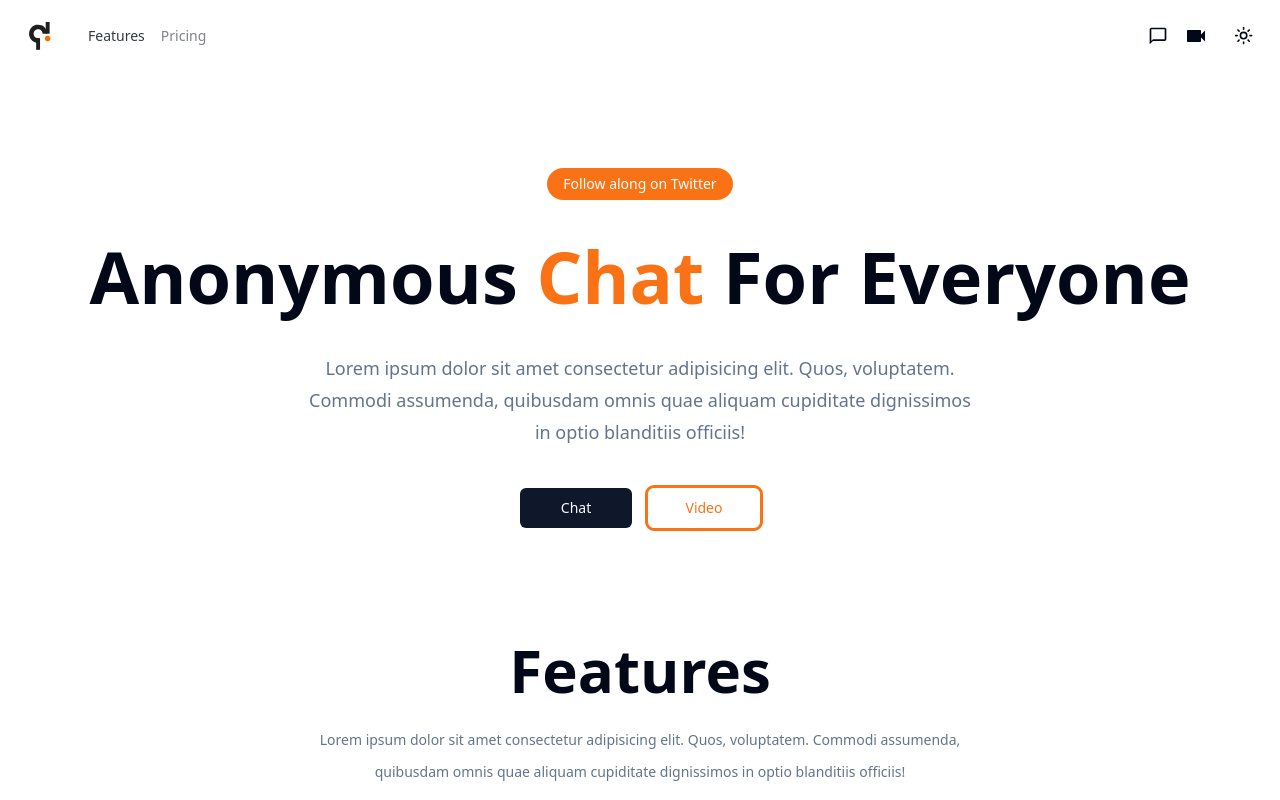
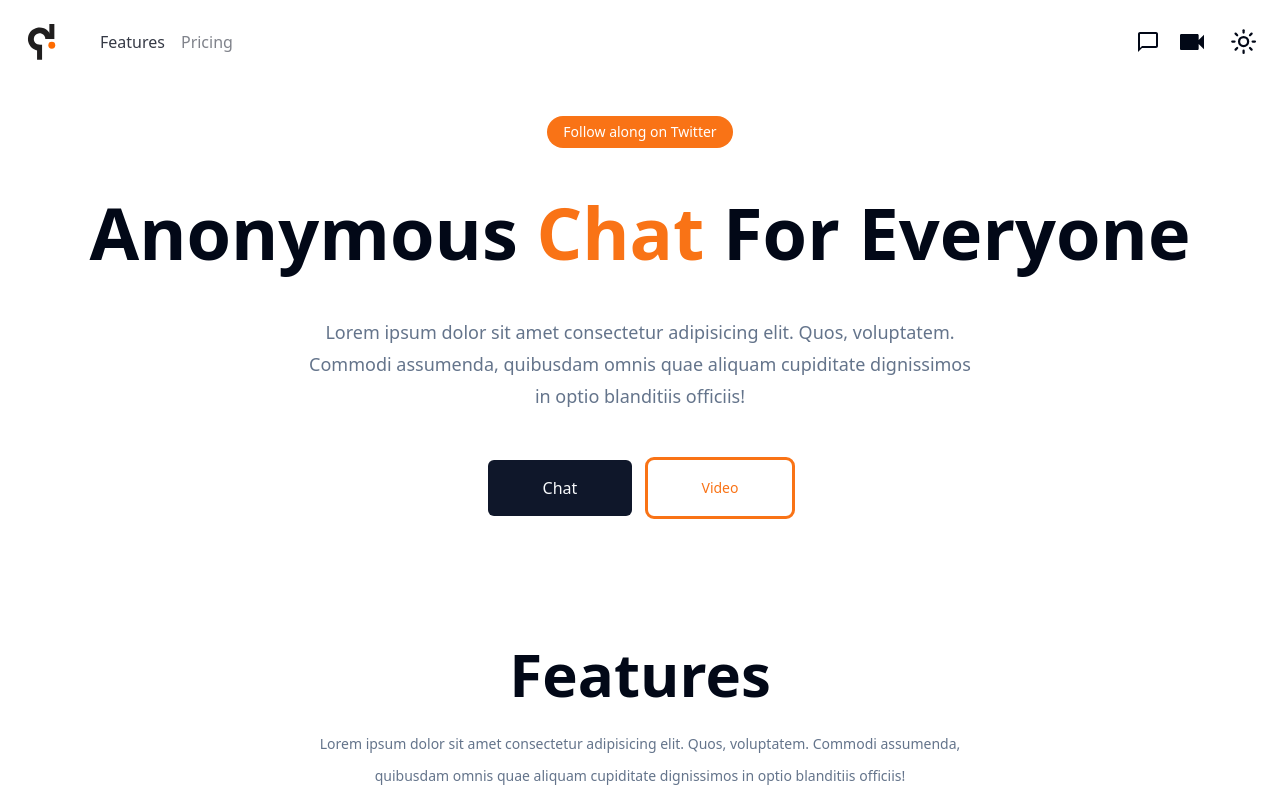
Before and after one commit to 3akare/nobr, a Next.js app: page / in a window 1280 px wide. Shown: the top 800 px of the page. Built offline with nearby package versions, Linux system fonts and the light colour scheme.

Commit message:
Increased font size of side menu text

```diff
--- a/app/components/HeroSection.tsx
+++ b/app/components/HeroSection.tsx
@@ -4,7 +4,7 @@ import { Button } from "./ui/button";
 
 function HeroSection() {
   return (
-    <section className="container mx-auto mt-16 mb-16 p-8 h-fit w-full text-center flex items-center flex-col space-y-10">
+    <section className="container mx-auto p-8 h-fit w-full text-center flex items-center flex-col space-y-12">
       <Link
         className="rounded-2xl bg-orange-500 text-background px-4 py-1.5 text-xs sm:text-sm"
         target="_blank"
@@ -12,10 +12,10 @@ function HeroSection() {
       >
         Follow along on Twitter
       </Link>
-      <h1 className="mt-2 font-heading font-bold text-3xl sm:text-5xl md:text-6xl lg:text-7xl">
+      <h1 className="font-bold text-5xl md:text-6xl lg:text-7xl">
         Anonymous <span className="text-orange-500">Chat</span> For Everyone
       </h1>
-      <p className="max-w-[42rem] leading-normal text-muted-foreground sm:text-lg text-sm sm:leading-8">
+      <p className="max-w-[42rem] leading-normal text-muted-foreground sm:text-lg text-base sm:leading-8">
         Lorem ipsum dolor sit amet consectetur adipisicing elit. Quos,
         voluptatem. Commodi assumenda, quibusdam omnis quae aliquam cupiditate
         dignissimos in optio blanditiis officiis!
@@ -24,10 +24,10 @@ function HeroSection() {
         className="flex
        gap-4 items-center"
       >
-        <Button className="w-24 h-8 sm:w-28 sm:h-10">Chat</Button>
+        <Button className="w-32 h-12 sm:w-36 sm:h-14 text-base">Chat</Button>
         <Button
           variant="ghost"
-          className="w-24 h-8 sm:w-28 sm:h-10 text-orange-500 hover:text-background outline hover:outline-orange-500 hover:bg-orange-500 transition-colors"
+          className="w-32 h-12 sm:w-36 sm:h-14 text-orange-500 hover:text-background outline hover:outline-orange-500 hover:bg-orange-500 transition-colors"
         >
           Video
         </Button>
--- a/app/components/ModeToggle.tsx
+++ b/app/components/ModeToggle.tsx
@@ -33,8 +33,8 @@ export function ModeToggle({
     <DropdownMenu>
       <DropdownMenuTrigger asChild className={cn(classname)}>
         <Button variant={variant} size="icon">
-          <Sun className="h-[1.2rem] w-[1.2rem] rotate-0 scale-100 transition-all dark:-rotate-90 dark:scale-0" />
-          <Moon className="absolute h-[1.2rem] w-[1.2rem] rotate-90 scale-0 transition-all dark:rotate-0 dark:scale-100" />
+          <Sun className="h-[1.7rem] w-[1.7rem] rotate-0 scale-100 transition-all dark:-rotate-90 dark:scale-0" />
+          <Moon className="absolute h-[1.7rem] w-[1.7rem] rotate-90 scale-0 transition-all dark:rotate-0 dark:scale-100" />
           <span className="sr-only">Toggle theme</span>
         </Button>
       </DropdownMenuTrigger>
--- a/app/components/NavBar.tsx
+++ b/app/components/NavBar.tsx
@@ -10,22 +10,24 @@ import ToolTipLinks from "./ToolTipLinks";
 function NavBar() {
   return (
     <header className="sticky p-2 top-0 z-50 w-full bg-background/95 backdrop-blur supports-[backdrop-filter]:bg-background/60">
-      <nav className="p-2 container mx-auto flex justify-between items-center font-medium text-sm">
+      <nav className="p-2 container mx-auto flex justify-between items-center font-medium">
         <div className="flex items-center space-x-8">
           <div className="flex gap-2 items-center justify-center">
             <MenuBar />
-            <Link href="/" prefetch={true}>
+            <Link href="/" prefetch={true} className="m-2">
               <Image
                 src={lightLogo}
                 alt="nobr logo"
-                className="ml-2 dark:hidden"
+                className="dark:hidden"
                 quality={100}
                 loading="eager"
               />
               <Image
                 src={darkLogo}
                 alt="nobr logo"
-                className="ml-2 hidden dark:block"
+                quality={100}
+                loading="eager"
+                className="hidden dark:block"
               />
             </Link>
           </div>
@@ -48,7 +50,7 @@ function NavBar() {
           <div className="gap-4 items-center justify-center hidden sm:flex">
             <ToolTipLinks />
           </div>
-          <ModeToggle variant={"ghost"} classname="focus-visible:hidden" />
+          <ModeToggle variant={"ghost"} classname="focus-visible:hidden w-10 h-10" />
         </div>
       </nav>
     </header>
--- a/app/components/ToolTipLinks.tsx
+++ b/app/components/ToolTipLinks.tsx
@@ -14,7 +14,7 @@ function ToolTipLinks() {
         <Tooltip>
           <TooltipTrigger>
             <Link href="/">
-              <ChatIcon className="w-5 h-5" />
+              <ChatIcon className="w-6 h-6" />
             </Link>
           </TooltipTrigger>
           <TooltipContent>
@@ -26,7 +26,7 @@ function ToolTipLinks() {
         <Tooltip>
           <TooltipTrigger>
             <Link href="/">
-              <VideoIcon className="w-6 h-6" />
+              <VideoIcon className="w-8 h-8" />
             </Link>
           </TooltipTrigger>
           <TooltipContent>
--- a/app/components/ui/sheet.tsx
+++ b/app/components/ui/sheet.tsx
@@ -65,8 +65,8 @@ const SheetContent = React.forwardRef<
       {...props}
     >
       {children}
-      <SheetPrimitive.Close className="absolute right-4 top-4 rounded-sm opacity-70 ring-offset-background transition-opacity hover:opacity-100 focus:outline-none focus:ring-1 focus:ring-ring focus:ring-offset-1 disabled:pointer-events-none data-[state=open]:bg-secondary">
-        <X className="h-5 w-5" />
+      <SheetPrimitive.Close className="absolute right-4 top-4 rounded-sm opacity-70 ring-offset-background transition-opacity hover:opacity-100 focus:outline-none disabled:pointer-events-none data-[state=open]:bg-secondary">
+        <X className="h-8 w-8" />
         <span className="sr-only">Close</span>
       </SheetPrimitive.Close>
     </SheetPrimitive.Content>
--- a/app/page.tsx
+++ b/app/page.tsx
@@ -5,7 +5,7 @@ import NewsLetter from "./components/NewsLetter";
 
 export default function Home() {
   return (
-    <main className="space-y-8">
+    <main className="space-y-20">
       <HeroSection />
       <Features />
       <NewsLetter />
```
Also changed, not shown: public/dark-nobr-logo.svg, public/light-nobr-logo.svg.
